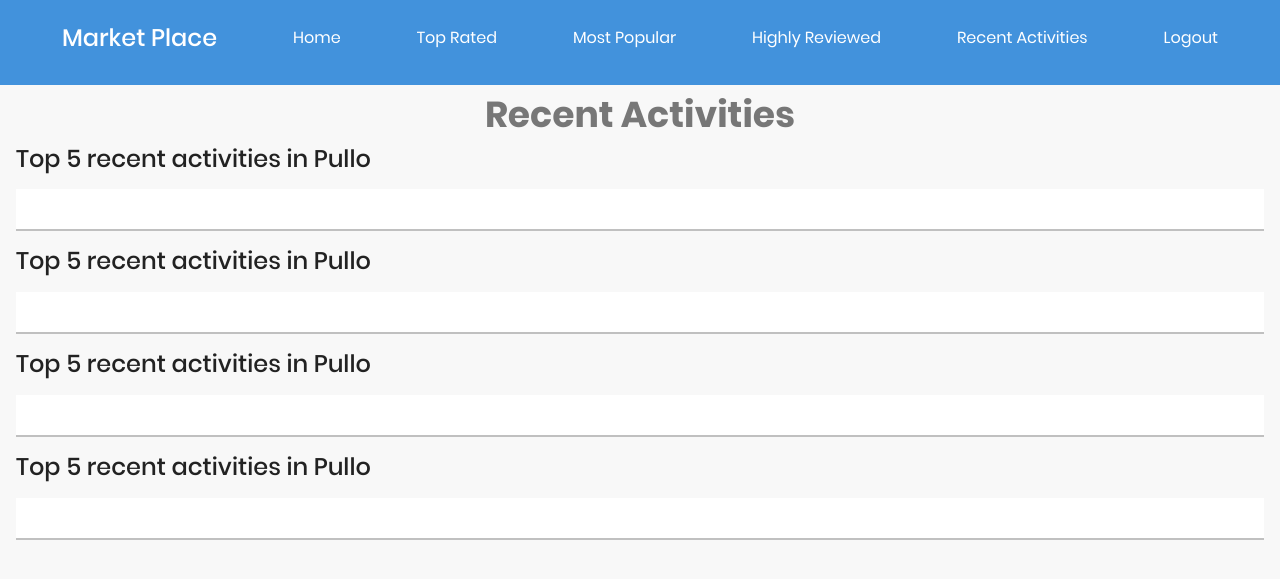
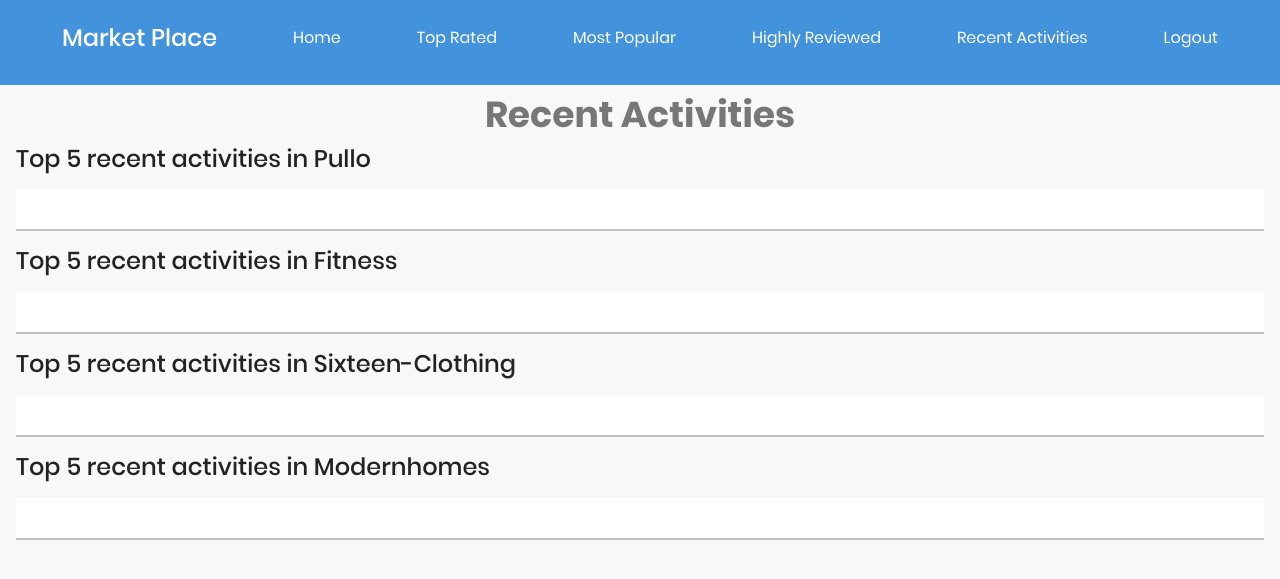
Before and after one commit to Rishabh1215/CMPE272-Lab, a PHP site: page /recent-activity.php in a window 1280 px wide. Shown: the part 16-595 px from the top of the page. Run offline with PHP 8.4, Linux system fonts and the light colour scheme; data that the repository does not hold is empty.

Commit message:
Add all url

```diff
--- a/MarketPlace/most-popular.php
+++ b/MarketPlace/most-popular.php
@@ -2,7 +2,7 @@
 <?php
 require_once 'php/db.php';
 session_start();
-$domains = array('Pullo', 'Fitness', 'Pullo', 'Pullo');
+$domains = array('Pullo', 'Fitness', 'Sixteen-Clothing', 'Modernhomes');
 $query1 = "SELECT * FROM domain where name='$domains[0]' order by visitCount desc limit 5";
 $result1 = $mysqli->query($query1);
 
--- a/MarketPlace/recent-activity.php
+++ b/MarketPlace/recent-activity.php
@@ -2,7 +2,7 @@
 <?php
 require_once 'php/db.php';
 session_start();
-$domains = array('Pullo', 'Pullo', 'Pullo', 'Pullo');
+$domains = array('Pullo', 'Fitness', 'Sixteen-Clothing', 'Modernhomes');
 $query1 = "SELECT * FROM activities where domain='$domains[0]' order by id desc limit 5";
 $result1 = $mysqli->query($query1);
 
--- a/MarketPlace/top-rated.php
+++ b/MarketPlace/top-rated.php
@@ -2,7 +2,7 @@
 <?php
 require_once 'php/db.php';
 session_start();
-$domains = array('Pullo', 'Fitness', 'Pullo', 'Pullo');
+$domains = array('Pullo', 'Fitness', 'Sixteen-Clothing', 'Modernhomes');
 $query1 = "SELECT * FROM review  where domain = '$domains[0]' group by productName order by rating desc limit 5";
 $result1 = $mysqli->query($query1);
 
```
